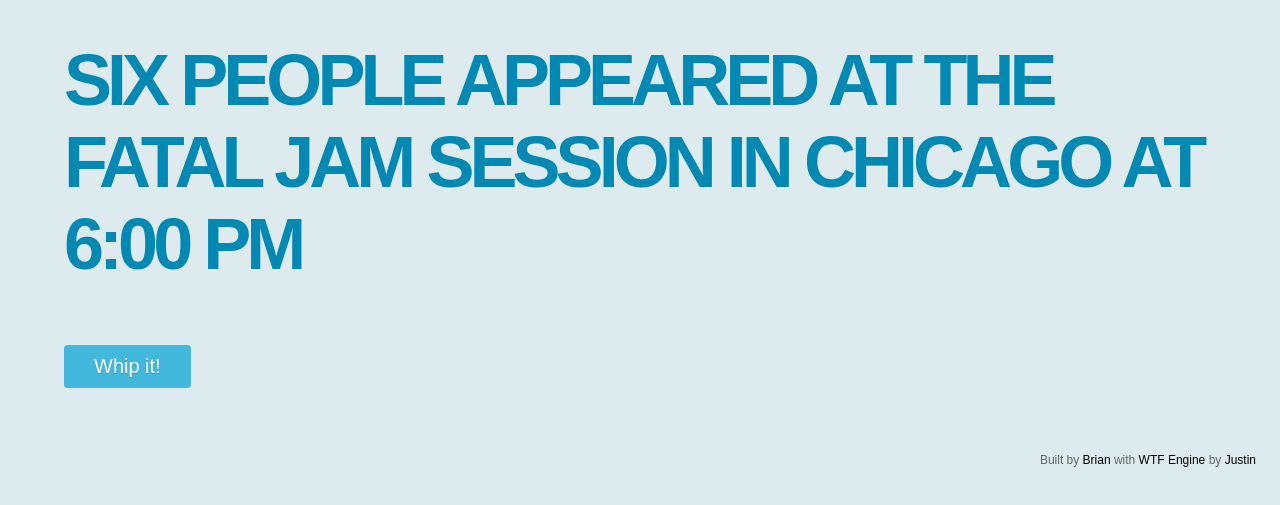
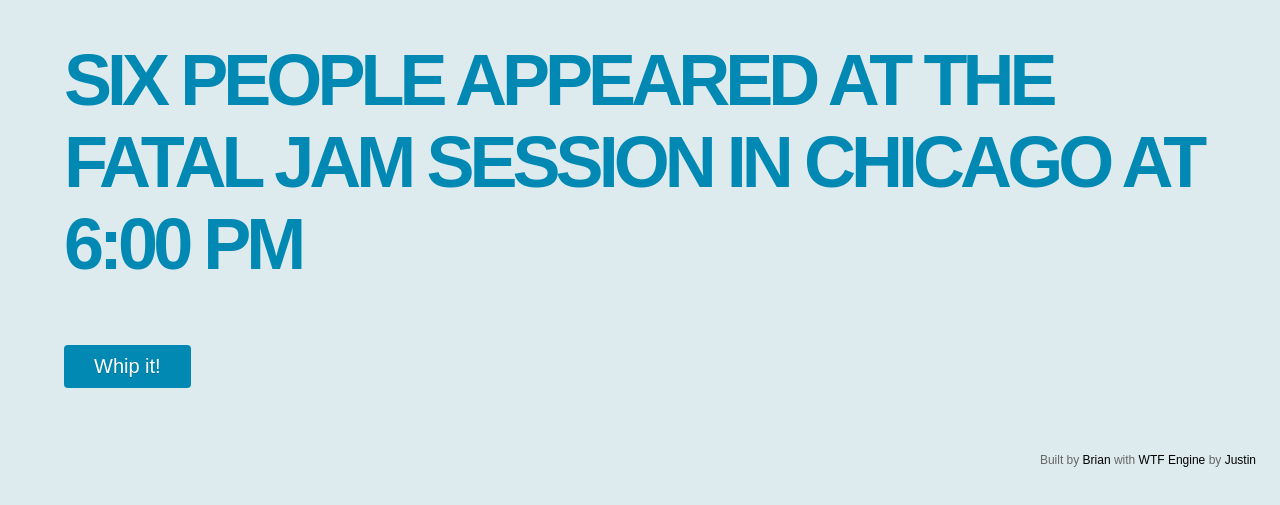
Before and after one commit to brianshumate/whip-o-matic, a plain HTML site: page index.html in a window 1280 px wide. Shown: the part 143-648 px from the top of the page. Drawn offline with nearby package versions, Linux system fonts and the light colour scheme.

Commit message:
project page addition

```diff
--- a/css/style.css
+++ b/css/style.css
@@ -60,7 +60,7 @@ footer a:hover {
   color: white;
   border-radius: 4px;
   text-shadow: 0 1px 1px rgba(0, 0, 0, 0.2);
-  background: rgb(66, 184, 221);
+  background: #0189b4;
   font-size: 125%;
   text-decoration: none;
   border-bottom: none;
```
Also changed, not shown: 1 other file.
